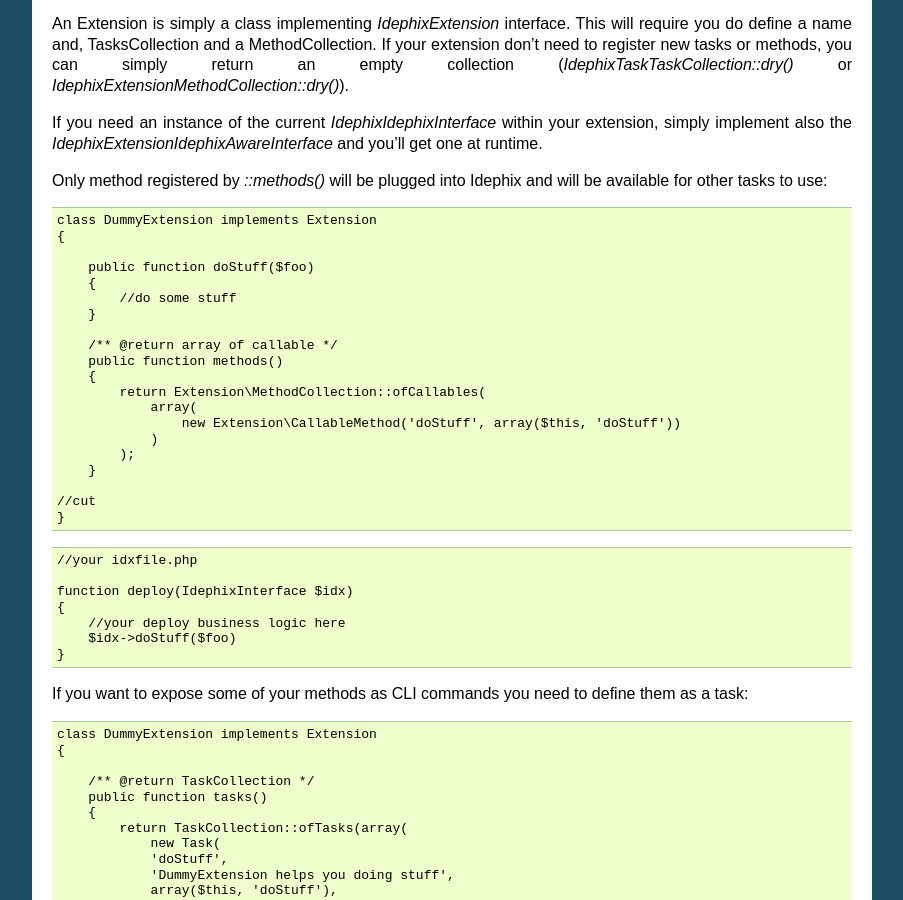
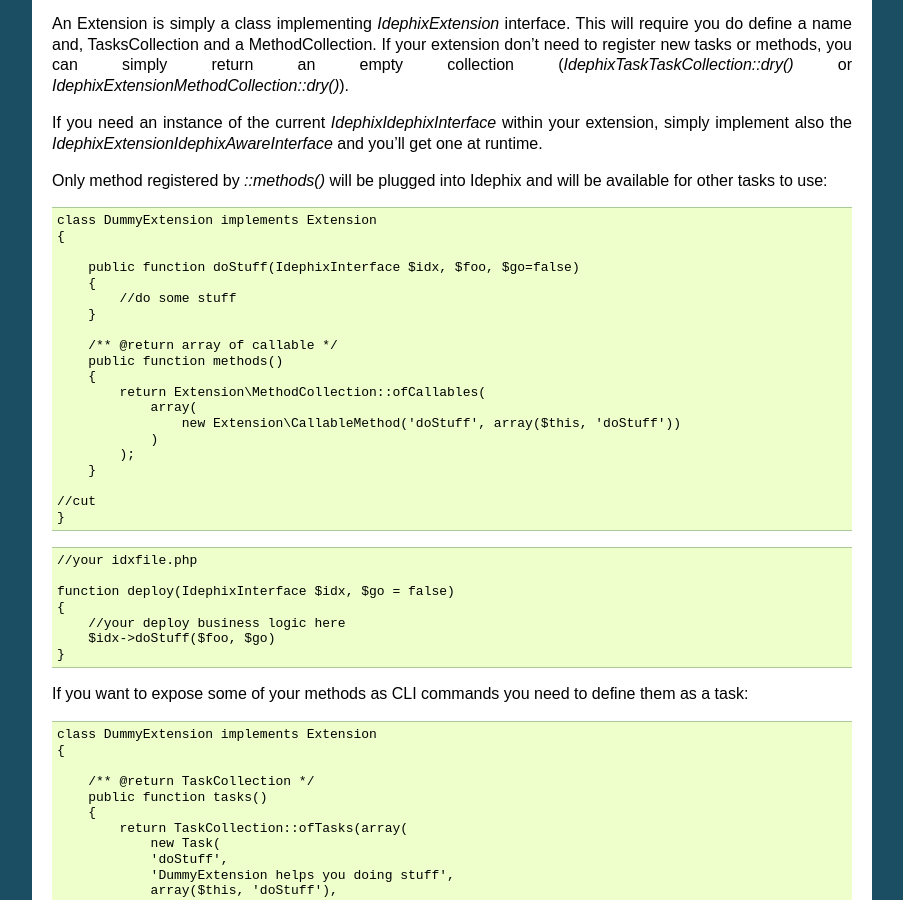
Before and after one commit to flowingis/Idephix, a Sphinx documentation site: the page built from docs/writing_extensions.rst, in a window 1280 px wide and 900 px high, scrolled down 442 px. Shown: the whole window, without its empty margins (198-1101 px from the left). Built offline with Sphinx 7.4.7, drawn with Linux system fonts in a browser that asks for light colours.

Commit message:
Improve examples with flag options and injected parameters

```diff
--- a/docs/writing_extensions.rst
+++ b/docs/writing_extensions.rst
@@ -35,7 +35,7 @@ Only method registered by `::methods()` will be plugged into Idephix and will be
     class DummyExtension implements Extension
     {
 
-        public function doStuff($foo)
+        public function doStuff(IdephixInterface $idx, $foo, $go=false)
         {
             //do some stuff
         }
@@ -57,10 +57,10 @@ Only method registered by `::methods()` will be plugged into Idephix and will be
 
     //your idxfile.php
 
-    function deploy(IdephixInterface $idx)
+    function deploy(IdephixInterface $idx, $go = false)
     {
         //your deploy business logic here
-        $idx->doStuff($foo)
+        $idx->doStuff($foo, $go)
     }
 
 
```
